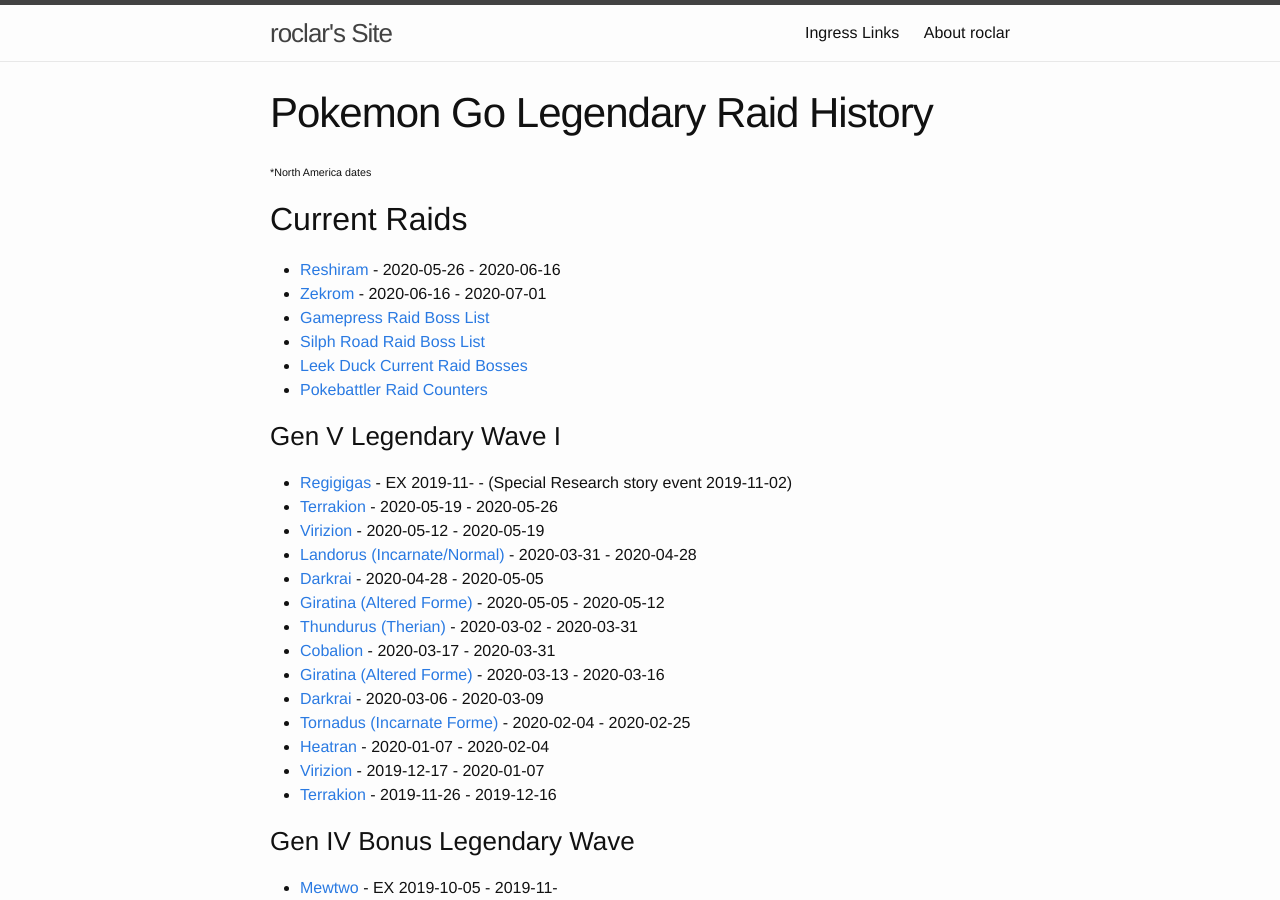
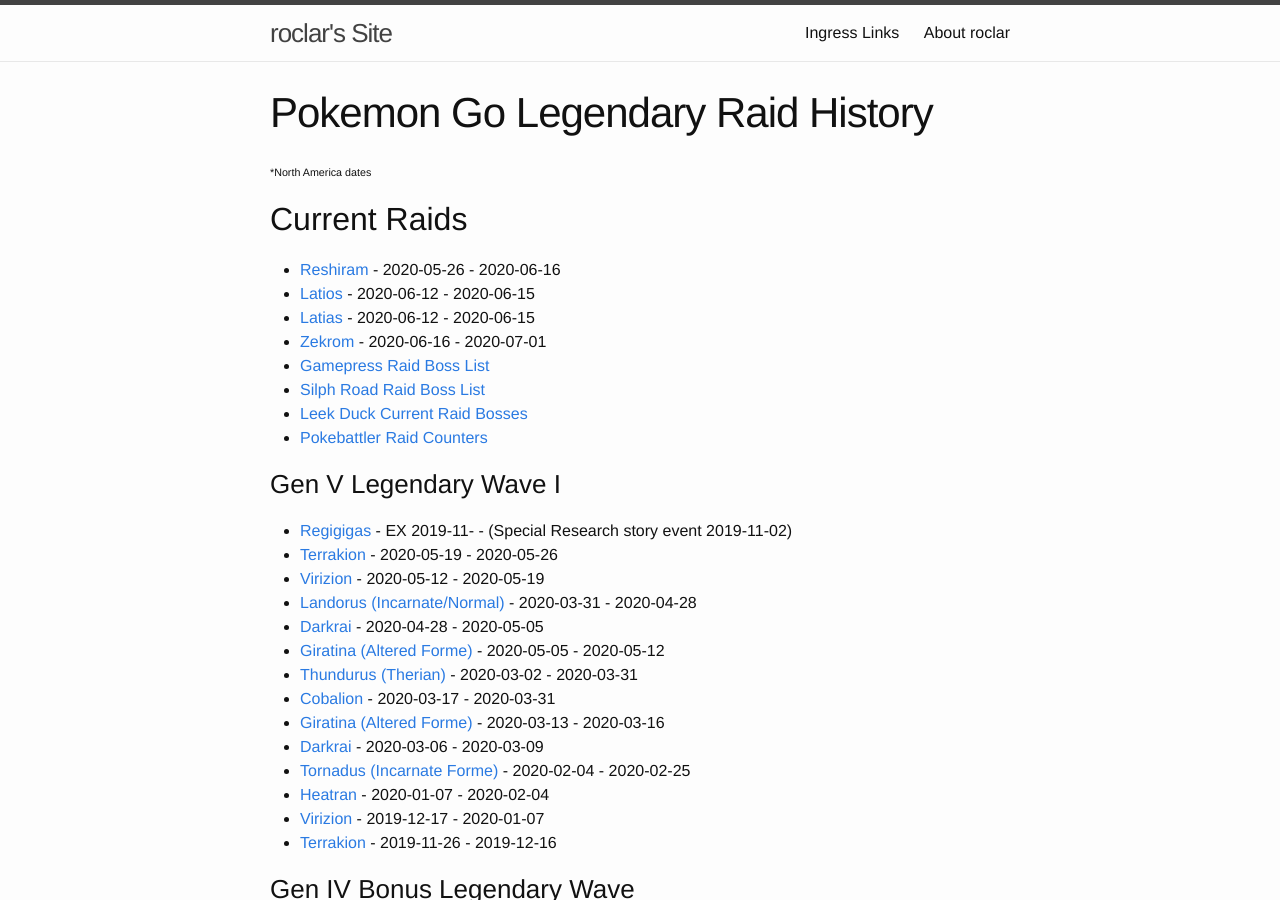
Before and after one commit to roclar/roclar.github.io, a Jekyll site: the page built from PoGoLegendaryHistory.md, in a window 1280 px wide and 900 px high. Built offline with Jekyll 4.4.1, drawn with Linux system fonts in a browser that asks for light colours; some of the changed text lies outside the part shown.

Commit message:
Added Latios/Latias raid weekend

```diff
--- a/PoGoLegendaryHistory.md
+++ b/PoGoLegendaryHistory.md
@@ -7,6 +7,8 @@
 
 ## Current Raids
 - [Reshiram](https://db.pokemongohub.net/pokemon/643) - 2020-05-26 - 2020-06-16
+- [Latios](https://db.pokemongohub.net/pokemon/381) - 2020-06-12 - 2020-06-15
+- [Latias](https://db.pokemongohub.net/pokemon/380) - 2020-06-12 - 2020-06-15
 - [Zekrom](https://db.pokemongohub.net/pokemon/644) - 2020-06-16 - 2020-07-01
 - [Gamepress Raid Boss List](https://pokemongo.gamepress.gg/raid-boss-list)
 - [Silph Road Raid Boss List](https://thesilphroad.com/raid-bosses)
@@ -121,6 +123,7 @@
 - [Lugia](https://db.pokemongohub.net/pokemon/249) - 2017-07-22 - 2017-08-31
 
 ### Sources
+- [Latias and Latios zip back for another Special Raid Weekend event!](https://pokemongolive.com/en/post/weekendraid2020-latias-latios-2/)
 - [Zekrom’s Pokémon GO debut and more in June!](https://pokemongolive.com/en/post/jun2020-events/)
 - [Unova’s legendary elite—Reshiram, Zekrom, and Kyurem—are coming to five-star raids!](https://pokemongolive.com/en/post/reshiram-zekrom-kyurem-raids/)
 - [Battle Terrakion in five-star raids with a Remote Raid Pass; Virizion Raid Hour this Wednesday, May 13!](https://pokemongolive.com/post/remoteraidpass-terrakion)
```
